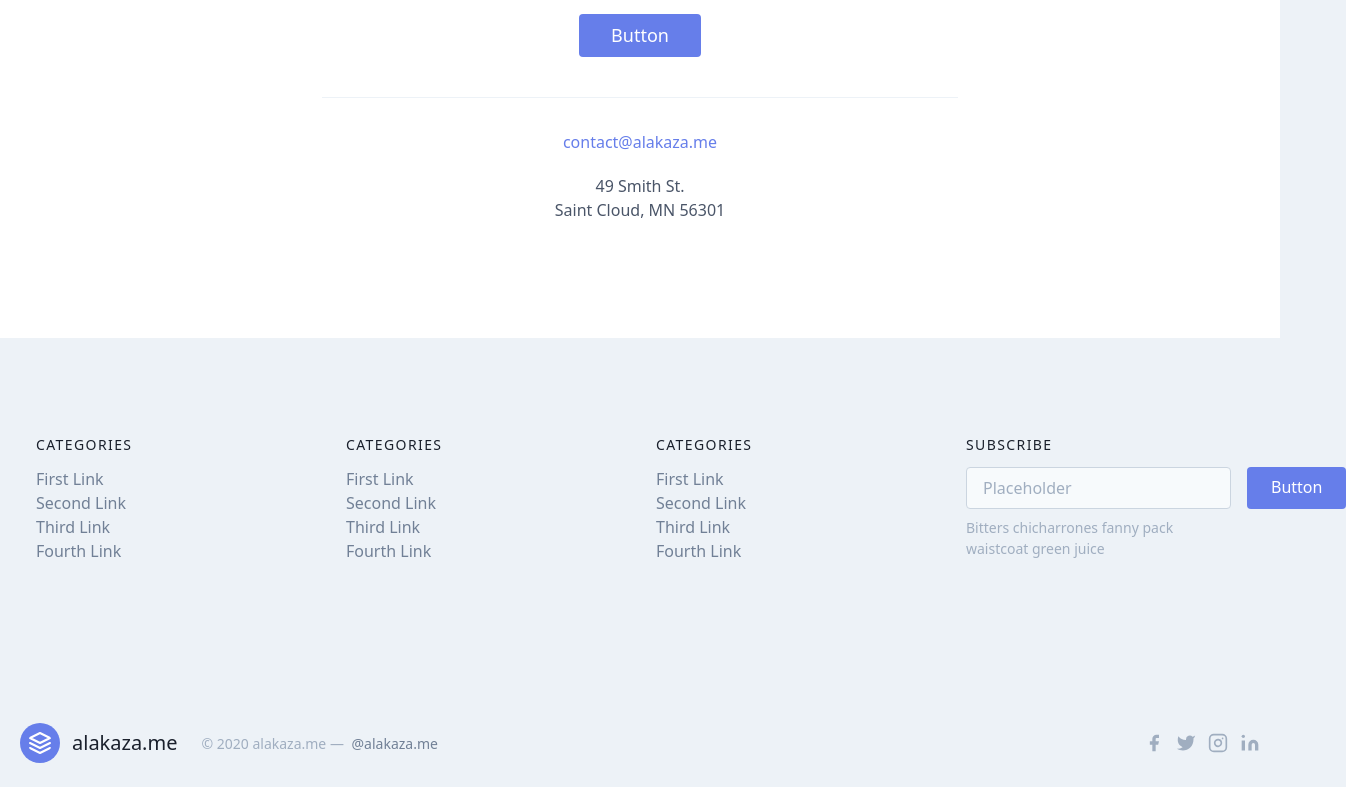
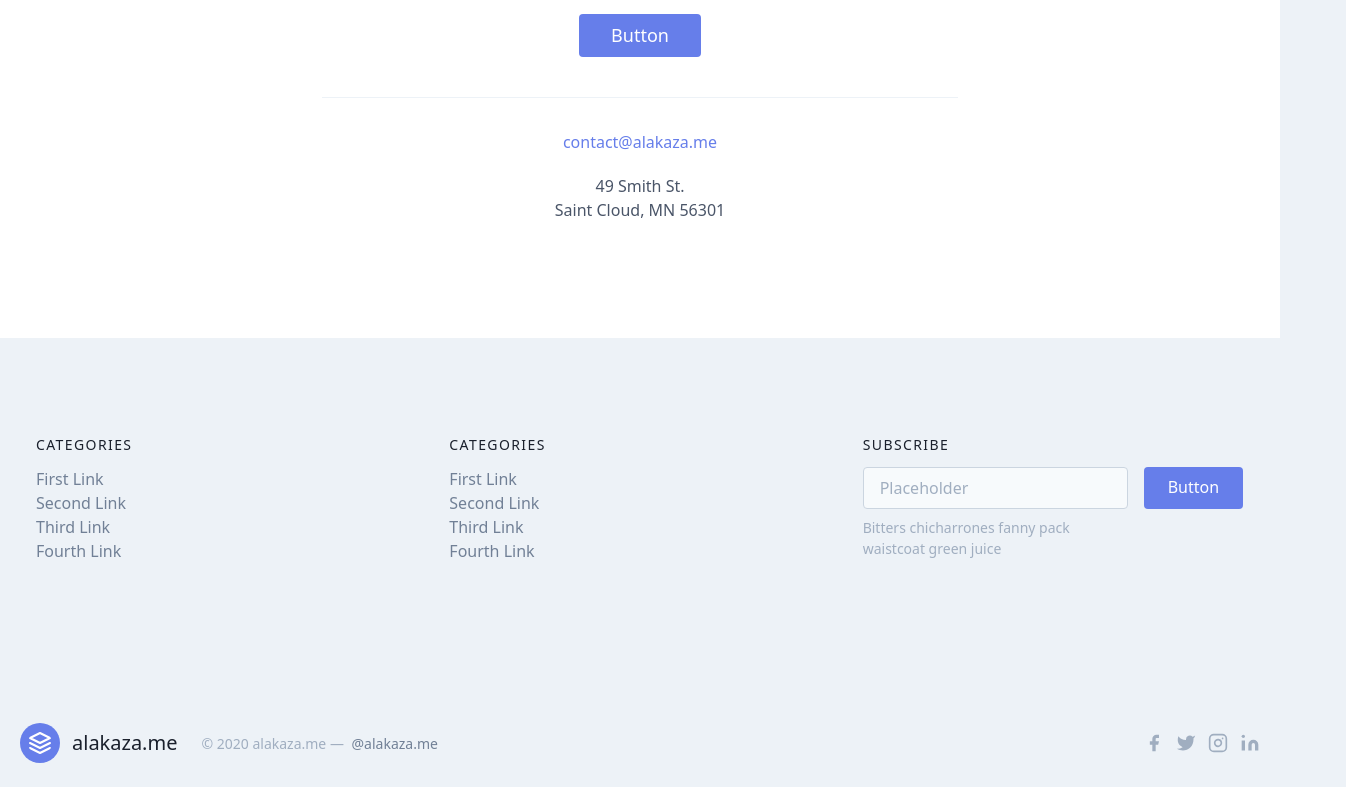
Before and after one commit to ipopop/alakaza-me, a Vue app: page / in a window 1280 px wide. Shown: the part 6737-7524 px from the top of the page, 1346 px wide, since content can reach past the window. Built offline with nearby package versions, Linux system fonts and the light colour scheme.

Commit message:
remove 1 footer CATEGORIES

```diff
--- a/src/App.vue
+++ b/src/App.vue
@@ -553,7 +553,7 @@
     <footer id="footer" class="text-gray-700 body-font">
         <div class="container px-5 py-24 mx-auto">
             <div class="flex flex-wrap md:text-left text-center order-first">
-                <div class="lg:w-1/4 md:w-1/2 w-full px-4">
+                <div class="lg:w-1/3 md:w-1/2 w-full px-4">
                     <h2 class="title-font font-medium text-gray-900 tracking-widest text-sm mb-3">CATEGORIES</h2>
                     <nav class="list-none mb-10">
                         <li>
@@ -570,7 +570,7 @@
                         </li>
                     </nav>
                 </div>
-                <div class="lg:w-1/4 md:w-1/2 w-full px-4">
+                <div class="lg:w-1/3 md:w-1/2 w-full px-4">
                     <h2 class="title-font font-medium text-gray-900 tracking-widest text-sm mb-3">CATEGORIES</h2>
                     <nav class="list-none mb-10">
                         <li>
@@ -587,24 +587,7 @@
                         </li>
                     </nav>
                 </div>
-                <div class="lg:w-1/4 md:w-1/2 w-full px-4">
-                    <h2 class="title-font font-medium text-gray-900 tracking-widest text-sm mb-3">CATEGORIES</h2>
-                    <nav class="list-none mb-10">
-                        <li>
-                            <a class="text-gray-600 hover:text-gray-800">First Link</a>
-                        </li>
-                        <li>
-                            <a class="text-gray-600 hover:text-gray-800">Second Link</a>
-                        </li>
-                        <li>
-                            <a class="text-gray-600 hover:text-gray-800">Third Link</a>
-                        </li>
-                        <li>
-                            <a class="text-gray-600 hover:text-gray-800">Fourth Link</a>
-                        </li>
-                    </nav>
-                </div>
-                <div class="lg:w-1/4 md:w-1/2 w-full px-4">
+                <div class="lg:w-1/3 md:w-1/2 w-full px-4">
                     <h2 class="title-font font-medium text-gray-900 tracking-widest text-sm mb-3">SUBSCRIBE</h2>
                     <div class="flex xl:flex-no-wrap md:flex-no-wrap lg:flex-wrap flex-wrap justify-center md:justify-start">
                         <input class="w-40 sm:w-auto bg-gray-100 rounded xl:mr-4 lg:mr-0 sm:mr-4 mr-2 border border-gray-400 focus:outline-none focus:border-indigo-500 text-base py-2 px-4" placeholder="Placeholder" type="text">
```
